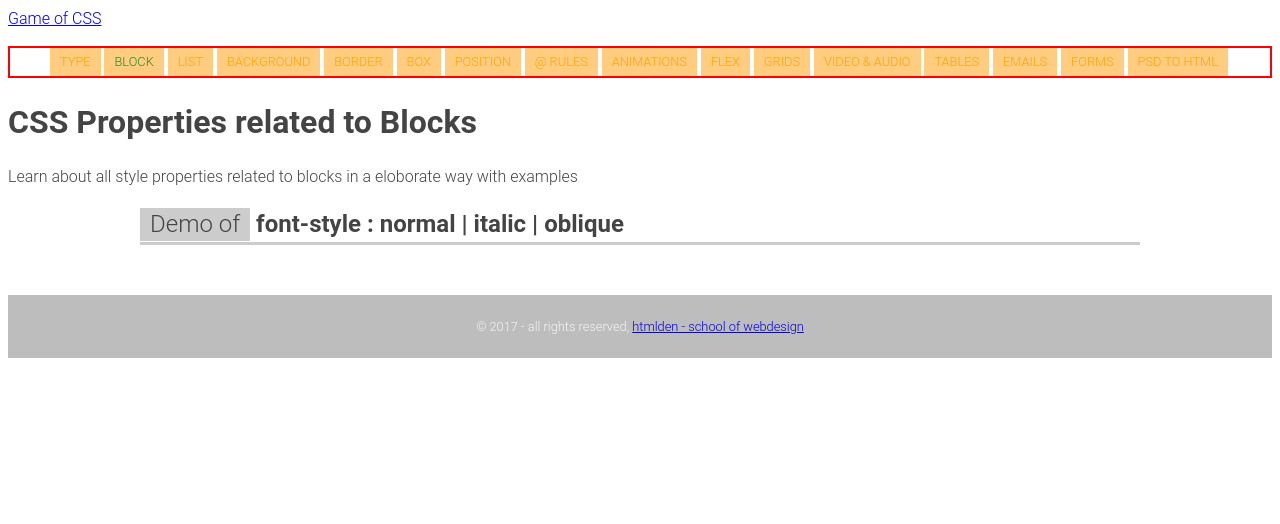
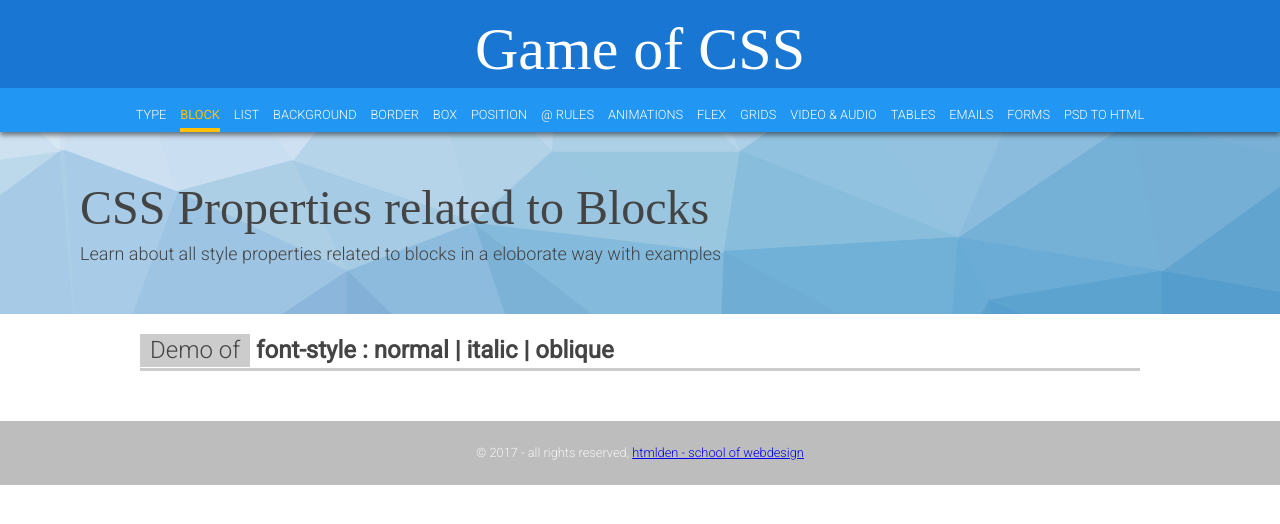
Before and after one commit to kingkris/b17, a plain HTML site: page 02-css/flex.html in a window 1280 px wide. Drawn offline with Linux system fonts and the light colour scheme; a web font is replaced by a local one.

Commit message:
position

```diff
--- a/02-css/css/common.css
+++ b/02-css/css/common.css
@@ -1,3 +1,5 @@
+ @import url('https://fonts.googleapis.com/css?family=Rasa:500|Roboto:300,400');
+
 html{
 	font-size: 1em;
 }
@@ -6,33 +8,98 @@ body{
 	line-height: 1.4;
   font-family: 'Roboto', sans-serif;
   font-weight: 300;
+  margin: 0;
 }
 
 /*----------  Menu Styles  ----------*/
 
+.site-header{
+	background-color: #1976D2;
+	box-shadow: 0 3px 5px 0 rgba(0,0,0,.5);
+	position: relative;
+}
+.logo{
+  font-family: 'Rasa', serif;
+	font-weight: 500;
+	text-align: center;
+  font-size: 60px;
+	line-height: .8;
+	padding:  25px 0 15px;
+}
+.logo a{
+  color: #FFF;
+  text-decoration: none;
+}
+.site-nav{
+	background-color: #2196F3;
+}
+
+
 .menu{
-	border: solid 2px red;
+	margin: 0;
+	padding-left: 0;
+	text-align: center;
 }
 .menu li{
 	display: inline-block;
+	padding: 10px 5px 0;
 }
-
-
 .menu li a{
 	font-size: .8em;
 	text-decoration: none;
 	text-transform: uppercase;
 	transition: all 500ms ease;
-	color: orange;
-	background-color: #FFCC80;
-	padding: 5px 10px;
+	color: #FFF;
+	padding: 8px 0;
 	display: block;
 	text-align: center;
+	position: relative;
+ }
+.menu li a:after{
+	content: "";
+	width: 0;
+	height: 4px;
+	background-color: #FFC107;
+	position: absolute;
+	left: 0;right: 0;
+	margin-left: auto;
+	margin-right: auto;
+	bottom: 0;
+	transition: all 350ms ease-in;
  }
 .menu li a:hover,
 .menu li.active a{
-		color: forestgreen;
+		color: #FFC107;
 }
+.menu li.active a{
+		font-weight: 400;
+}
+.menu li.active a:after,
+.menu li a:hover:after{
+	width: 100%;
+ }
+
+/*----------  Banner Styles  ----------*/
+
+.banner{
+	background-image: url('../img/pattern.svg');
+	background-position: 0 0;
+	background-repeat: no-repeat;
+	padding: 10px 10px 30px 80px;
+}
+.banner h1{
+  font-family: 'Rasa', serif;
+	font-weight: 500;
+  font-size: 48px;
+  margin-bottom: 0;
+}
+.banner p{
+  font-size: 18px;
+  margin-top: 0;
+}
+
+
+
 
 /*----------  Layout commons  ----------*/
 
```
Also changed, not shown: 02-css/box.html (+14 -0 lines), 02-css/css/06-box.css (+28 -4 lines), 02-css/css/07-position.css (added, +92 -0 lines), 02-css/position.html (added, +49 -0 lines), 02-css/img/pattern.png (added), 02-css/img/pattern.svg (added), 1 other file.
